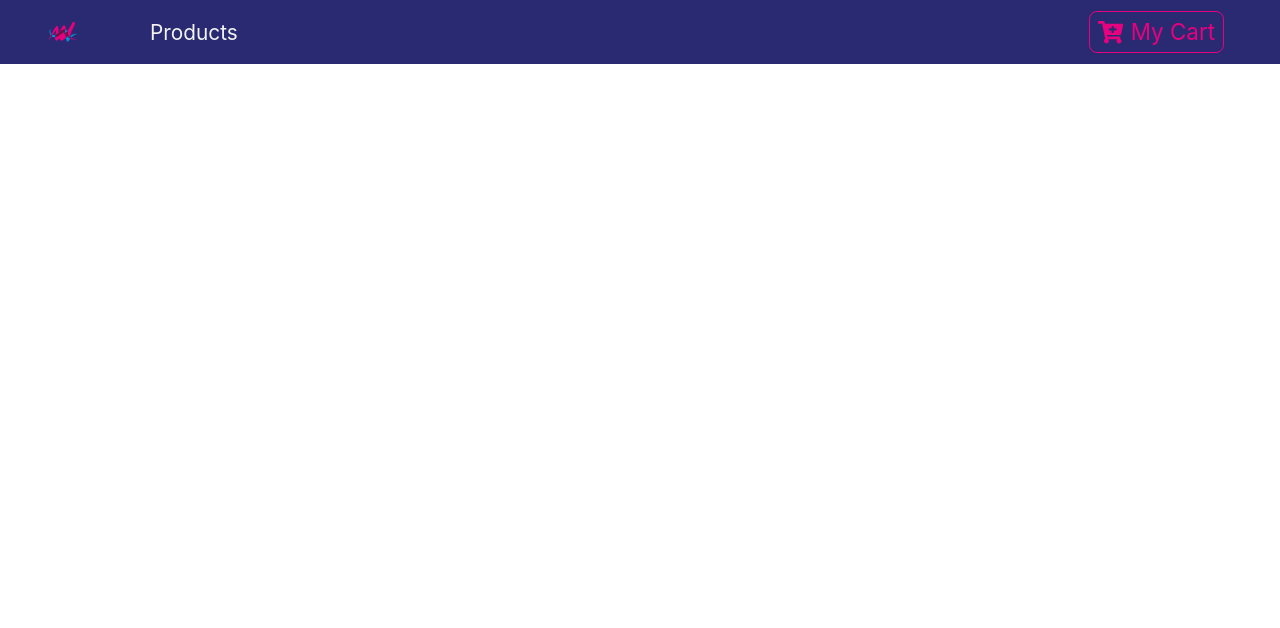
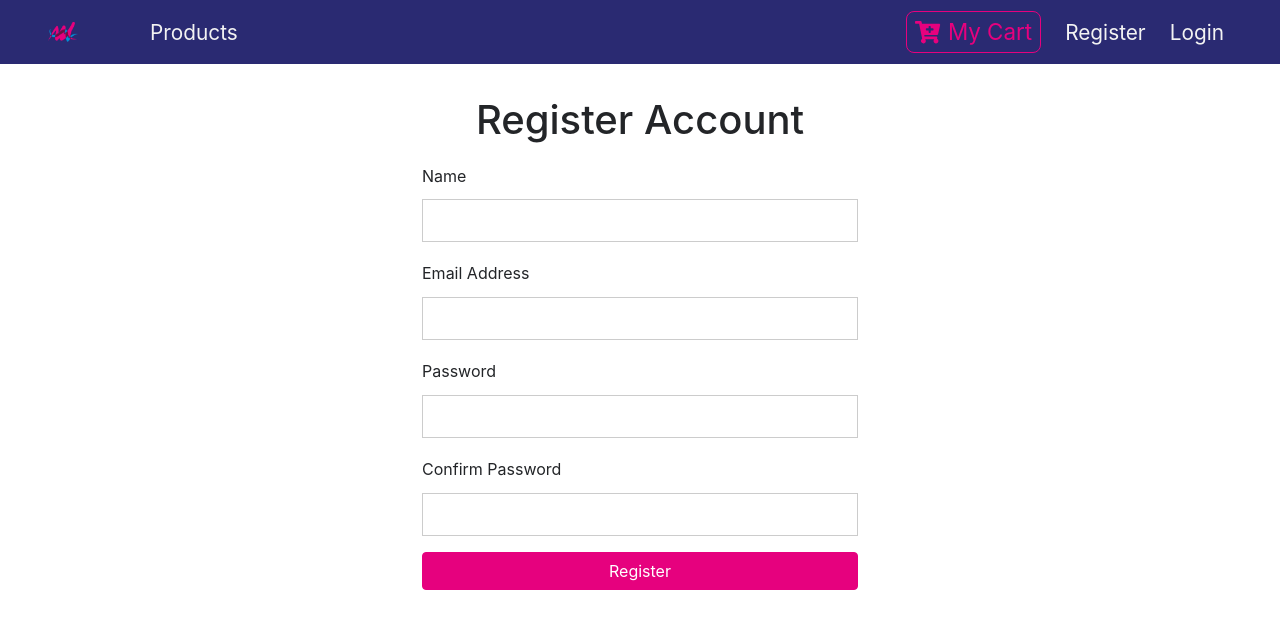
Before and after one commit to ankur-1989/shop-mart, a React (Create React App) app: page /register in a window 1280 px wide. Shown: the top 628 px of the page. Built offline with nearby package versions, Linux system fonts and the light colour scheme.

Commit message:
login register page

```diff
--- a/package.json
+++ b/package.json
@@ -13,6 +13,7 @@
     "bootstrap": "^4.5.0",
     "react": "^16.13.1",
     "react-dom": "^16.13.1",
+    "react-paypal-express-checkout": "^1.0.5",
     "react-router-dom": "^5.2.0",
     "react-scripts": "3.4.1",
     "styled-components": "^5.1.1"
--- a/src/App.css
+++ b/src/App.css
@@ -47,3 +47,81 @@ body {
   font-size: 1.2rem;
   color: var(--brandColor);
 }
+
+.btn {
+  display: inline-block;
+  background: var(--brandColor);
+  color: #333;
+  padding: 0.4rem 1.3rem;
+  font-size: 1rem;
+  border: none;
+  cursor: pointer;
+  margin-right: 0.5rem;
+  transition: opacity 0.2s ease-in;
+  outline: none;
+}
+
+.btn-block {
+  display: block;
+  width: 100%;
+}
+
+.btn-primary,
+.bg-primary,
+.badge-primary,
+.alert-primary {
+  background: var(--brandColor);
+  color: #fff;
+}
+
+/* Forms */
+input {
+  margin: 1.2rem 0;
+}
+
+.form-text {
+  display: block;
+  margin-top: 0.3rem;
+  color: #888;
+}
+
+input[type="text"],
+input[type="email"],
+input[type="password"],
+input[type="date"],
+select,
+textarea {
+  display: block;
+  width: 100%;
+  padding: 0.4rem;
+  font-size: 1.2rem;
+  border: 1px solid #ccc;
+}
+
+input[type="submit"],
+button {
+  font: inherit;
+  background-color: var(--brandColor);
+  border: 1px solid var(--brandColor);
+}
+
+.form-group {
+  margin: 1.2rem 0;
+}
+
+.form-group input {
+  margin: 0.2rem 0;
+}
+
+.form-container {
+  max-width: 500px;
+  margin: 2rem auto;
+  overflow: hidden;
+  padding: 0 2rem;
+}
+
+.form-container h1,
+h2,
+h3 {
+  text-align: center;
+}
--- a/src/App.js
+++ b/src/App.js
@@ -8,7 +8,8 @@ import ProductList from "./components/ProductList";
 import ProductDetails from "./components/ProductDetails";
 import Modal from "./components/Modal";
 import Cart from "./components/Cart";
-
+import Register from "./components/auth/Register";
+import Login from "./components/auth/Login";
 import { library } from "@fortawesome/fontawesome-svg-core";
 
 import { faCartPlus, faTrash } from "@fortawesome/free-solid-svg-icons";
@@ -22,6 +23,8 @@ function App() {
         <Route exact path="/" component={ProductList}></Route>
         <Route path="/cart" component={Cart}></Route>
         <Route path="/details" component={ProductDetails}></Route>
+        <Route path="/register" component={Register}></Route>
+        <Route path="/login" component={Login}></Route>
       </Switch>
       <Modal />
     </React.Fragment>
--- a/src/components/Cart.js
+++ b/src/components/Cart.js
@@ -18,7 +18,7 @@ export default class Cart extends Component {
                   <Title name="your" title="cart" />
                   <CartColumns />
                   <CartList value={value} />
-                  <CartTotals value={value} />
+                  <CartTotals value={value} history={this.props.history} />
                 </React.Fragment>
               );
             } else {
--- a/src/components/CartTotals.js
+++ b/src/components/CartTotals.js
@@ -1,6 +1,7 @@
 import React from "react";
 import { Link } from "react-router-dom";
-export default function CartTotals({ value }) {
+import PaypalButton from "./Paypal";
+export default function CartTotals({ value, history }) {
   const { cartSubTotal, cartTax, cartTotal, clearCart } = value;
   return (
     <React.Fragment>
@@ -32,6 +33,11 @@ export default function CartTotals({ value }) {
                 total: <strong>€ {cartTotal}</strong>
               </span>
             </h5>
+            <PaypalButton
+              total={cartTotal}
+              clearCart={clearCart}
+              history={history}
+            />
           </div>
         </div>
       </div>
--- a/src/components/Navbar.js
+++ b/src/components/Navbar.js
@@ -18,6 +18,7 @@ export default class Navbar extends Component {
             </Link>
           </li>
         </ul>
+
         <Link to="/cart" className="ml-auto">
           <ButtonContainer>
             <span className="mr-2">
@@ -26,6 +27,18 @@ export default class Navbar extends Component {
             My Cart
           </ButtonContainer>
         </Link>
+        <ul className="navbar-nav align-items-center">
+          <li className="nav-item ml-2">
+            <Link to="/register" className="nav-link">
+              Register
+            </Link>
+          </li>
+          <li className="nav-item ml-2">
+            <Link to="/login" className="nav-link">
+              Login
+            </Link>
+          </li>
+        </ul>
       </NavWrapper>
     );
   }
--- /dev/null
+++ b/src/components/Paypal.js
@@ -0,0 +1,53 @@
+import React from "react";
+import PaypalExpressBtn from "react-paypal-express-checkout";
+
+export default class PaypalButton extends React.Component {
+  render() {
+    const onSuccess = (payment) => {
+      // Congratulation, it came here means everything's fine!
+      console.log("The payment was succeeded!", payment);
+      // You can bind the "payment" object's value to your state or props or whatever here, please see below for sample returned data
+    };
+
+    const onCancel = (data) => {
+      // User pressed "cancel" or close Paypal's popup!
+      console.log("The payment was cancelled!", data);
+      // You can bind the "data" object's value to your state or props or whatever here, please see below for sample returned data
+    };
+
+    const onError = (err) => {
+      // The main Paypal's script cannot be loaded or somethings block the loading of that script!
+      console.log("Error!", err);
+      // Because the Paypal's main script is loaded asynchronously from "https://www.paypalobjects.com/api/checkout.js"
+      // => sometimes it may take about 0.5 second for everything to get set, or for the button to appear
+    };
+
+    let env = "sandbox"; // you can set here to 'production' for production
+    let currency = "EUR"; // or you can set this value from your props or state
+    let total = 1; // same as above, this is the total amount (based on currency) to be paid by using Paypal express checkout
+    // Document on Paypal's currency code: https://developer.paypal.com/docs/classic/api/currency_codes/
+
+    const client = {
+      sandbox: "YOUR-SANDBOX-APP-ID",
+      production: "YOUR-PRODUCTION-APP-ID",
+    };
+    // In order to get production's app-ID, you will have to send your app to Paypal for approval first
+    // For sandbox app-ID (after logging into your developer account, please locate the "REST API apps" section, click "Create App"):
+    //   => https://developer.paypal.com/docs/classic/lifecycle/sb_credentials/
+    // For production app-ID:
+    //   => https://developer.paypal.com/docs/classic/lifecycle/goingLive/
+
+    // NB. You can also have many Paypal express checkout buttons on page, just pass in the correct amount and they will work!
+    return (
+      <PaypalExpressBtn
+        env={env}
+        client={client}
+        currency={currency}
+        total={total}
+        onError={onError}
+        onSuccess={onSuccess}
+        onCancel={onCancel}
+      />
+    );
+  }
+}
--- /dev/null
+++ b/src/components/auth/Login.js
@@ -0,0 +1,46 @@
+import React, { useState } from "react";
+
+const Login = () => {
+  const [user, setUser] = useState({
+    email: "",
+    password: "",
+  });
+
+  const { email, password } = user;
+
+  const onChange = (e) => setUser({ ...user, [e.target.name]: e.target.value });
+
+  const onSubmit = (e) => {
+    e.preventDefault();
+    console.log("Login submit");
+  };
+
+  return (
+    <div className="form-container">
+      <h1>Login</h1>
+      <form onSubmit={onSubmit}>
+        <div className="form-group">
+          <label htmlFor="email">Email Address</label>
+          <input type="email" name="email" value={email} onChange={onChange} />
+        </div>
+        <div className="form-group">
+          <label htmlFor="password">Password</label>
+          <input
+            type="password"
+            name="password"
+            value={password}
+            onChange={onChange}
+          />
+        </div>
+
+        <input
+          type="submit"
+          value="Login"
+          className="btn btn-primary btn-block"
+        />
+      </form>
+    </div>
+  );
+};
+
+export default Login;
--- /dev/null
+++ b/src/components/auth/Register.js
@@ -0,0 +1,60 @@
+import React, { useState } from "react";
+
+const Register = () => {
+  const [user, setUser] = useState({
+    name: "",
+    email: "",
+    password: "",
+    confirmPassword: "",
+  });
+
+  const { name, email, password, confirmPassword } = user;
+
+  const onChange = (e) => setUser({ ...user, [e.target.name]: e.target.value });
+
+  const onSubmit = (e) => {
+    e.preventDefault();
+    console.log("Register submit");
+  };
+
+  return (
+    <div className="form-container">
+      <h1>Register Account</h1>
+      <form onSubmit={onSubmit}>
+        <div className="form-group">
+          <label htmlFor="name">Name</label>
+          <input type="text" name="name" value={name} onChange={onChange} />
+        </div>
+        <div className="form-group">
+          <label htmlFor="email">Email Address</label>
+          <input type="email" name="email" value={email} onChange={onChange} />
+        </div>
+        <div className="form-group">
+          <label htmlFor="password">Password</label>
+          <input
+            type="password"
+            name="password"
+            value={password}
+            onChange={onChange}
+          />
+        </div>
+        <div className="form-group">
+          <label htmlFor="confirmPassword">Confirm Password</label>
+          <input
+            type="password"
+            name="confirmPassword"
+            value={confirmPassword}
+            onChange={onChange}
+          />
+        </div>
+        <input
+          type="submit"
+          value="Register"
+          className="btn btn-primary btn-block"
+        />
+      </form>
+    </div>
+  );
+};
+
+export default Register;
```
Also changed, not shown: 1 other file (tests, documents, lock files or other folders).
